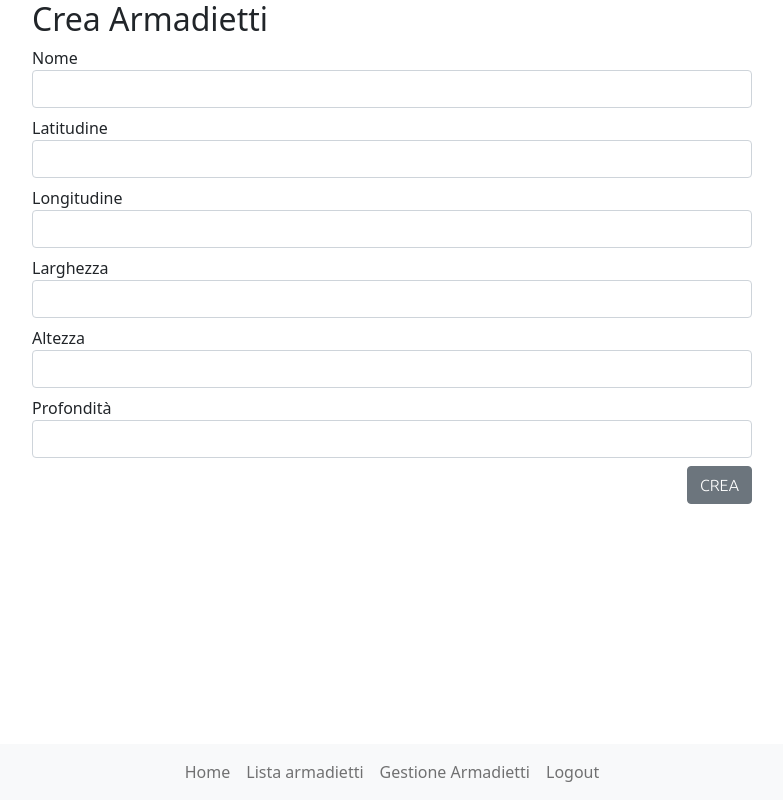
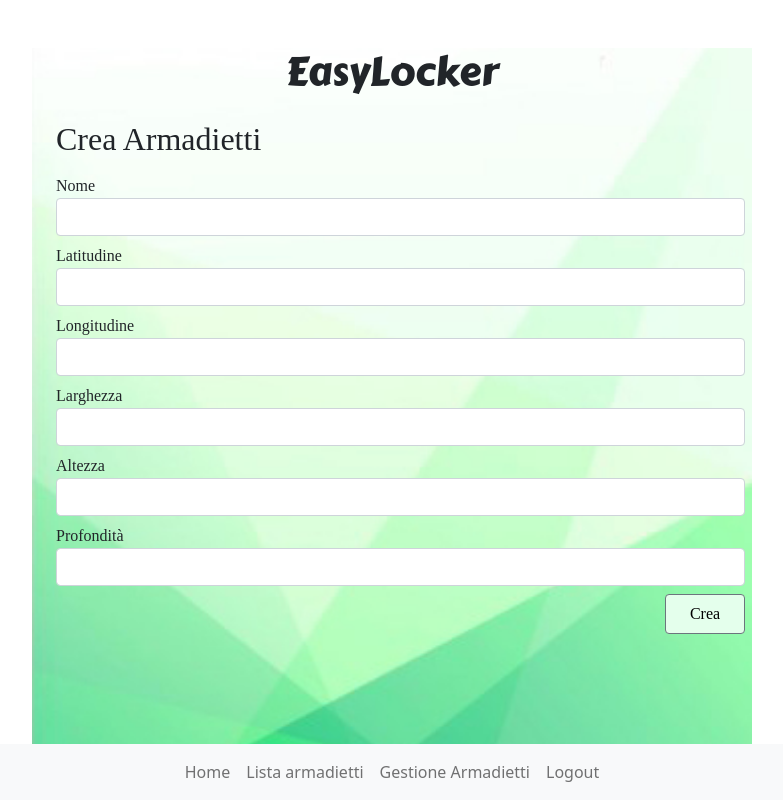
Before and after one commit to EasyLocker/web, a Vue app: page /createLocker in a window 1280 px wide. Shown: the whole page, without its empty margins (248-1031 px from the left). Built offline with nearby package versions, Linux system fonts and the light colour scheme; sample sign-in values are in the browser's storage; a web font is replaced by a local one.

Commit message:
Complete lockers management and creation and viewLayout refactor

```diff
--- a/package.json
+++ b/package.json
@@ -30,6 +30,7 @@
     "eslint": "^8.5.0",
     "eslint-plugin-vue": "^8.2.0",
     "prettier": "^2.5.1",
+    "sass": "^1.52.1",
     "typescript": "~4.6.3",
     "unplugin-vue-components": "^0.19.5",
     "vfonts": "^0.0.3",
--- a/src/App.vue
+++ b/src/App.vue
@@ -1,14 +1,16 @@
 <template>
+  <b-container :toast="{root: true}" fluid="sm" position="position-fixed"></b-container>
+
   <AppLayout/>
 
   <NavBar/>
 </template>
 
 <script setup lang="ts">
-import AppLayout from "@/components/AppLayout.vue";
 import {useAuthStore} from "@/stores/auth";
 import {updateHeaders} from "@/plugins/axios";
 import type {StateTree} from "pinia";
+import AppLayout from "@/components/AppLayout.vue";
 
 const auth = useAuthStore();
 auth.$subscribe((state: StateTree) => {
--- a/src/components/AppLayout.vue
+++ b/src/components/AppLayout.vue
@@ -6,7 +6,7 @@
 
 <script lang="ts">
 export default {
-  name: "AppLayout"
+  name: "AppLayout",
 }
 </script>
 
--- a/src/components/ViewLayout.vue
+++ b/src/components/ViewLayout.vue
@@ -1,19 +1,21 @@
 <template>
-  <div class="w-100 bg-easylocker overflow-hidden" :style="`background-image: url(${background})`">
+    <div class="w-100 bg-easylocker font" :style="`background-image: url(${background})`">
 
-    <div class="title-font p-5 text-center">
+      <div class="title-font mt-5 mb-4 text-center">
         <h1>EasyLocker</h1>
         <slot name="subtitle"></slot>
       </div>
 
       <div>
         <div>
-        <h4 class="font-1 ms-3">{{ title }}</h4>
+          <h2 class="font mx-2 mx-sm-4">{{ title }}</h2>
         </div>
 
-      <div class="w-100 h-auto overflow-hidden my-4">
-        <div class="books-buttons">
-          <slot></slot>
+        <div class="w-100 overflow-hidden my-3">
+          <div class="content">
+            <div class="mx-2 mx-sm-4">
+              <slot/>
+            </div>
           </div>
         </div>
 
@@ -46,11 +48,27 @@ export default defineComponent({
 })
 </script>
 
-//Does not work
-<style scoped>
+<style scoped lang="scss">
+$height: calc(95vh - 56px);
+
 .bg-easylocker {
-  height: 100vh;
+  height: $height;
   background-size: cover;
   background-position: center;
 }
+
+.content {
+  //width: 100%;
+  height: 65vh;
+  overflow-y: scroll;
+  margin-right: -17px;
+  //padding-right: -20px; /* Increase/decrease this value for cross-browser compatibility */
+  //box-sizing: content-box; /* So the width will be 100% + 17px */
+  //-moz-box-sizing: content-box;
+  //-webkit-box-sizing: content-box;
+}
+
+.font{
+  font-family: "Adobe Caslon Pro";
+}
 </style>
--- a/src/main.ts
+++ b/src/main.ts
@@ -1,6 +1,6 @@
 import { createApp } from "vue";
 import { createPinia } from "pinia";
-import {BootstrapVue3} from "bootstrap-vue-3";
+import {BootstrapVue3, BToastPlugin} from "bootstrap-vue-3";
 import { FontAwesomeIcon } from '@fortawesome/vue-fontawesome';
 // @ts-ignore
 
@@ -17,6 +17,7 @@ const app = createApp(App);
 app.use(createPinia());
 app.use(router);
 app.use(BootstrapVue3);
+app.use(BToastPlugin);
 app.component('font-awesome-icon', FontAwesomeIcon)
 
 app.config.globalProperties.$http = axiosInstance
--- a/src/views/CreateLockerView.vue
+++ b/src/views/CreateLockerView.vue
@@ -1,78 +1,89 @@
 <template>
-<div>
-  <h2>Crea Armadietti</h2>
-
+  <ViewLayout title="Crea Armadietti" background="../../immagini/bkge_verde.jpg">
     <b-form>
-    <div class="mb-2">
+      <div class="mb-2 font">
         <span>Nome</span>
-      <b-form-input required v-model="locker.name" />
+        <b-form-input required v-model="locker.name"/>
       </div>
 
-    <div class="mb-2">
+      <div class="mb-2 font">
         <span>Latitudine</span>
-      <b-form-input v-model="locker.latitude" />
+        <b-form-input v-model="locker.latitude"/>
       </div>
 
-    <div class="mb-2">
+      <div class="mb-2 font">
         <span>Longitudine</span>
-      <b-form-input v-model="locker.longitude" />
+        <b-form-input v-model="locker.longitude"/>
       </div>
 
-    <div class="mb-2">
+      <div class="mb-2 font">
         <span>Larghezza</span>
-      <b-form-input v-model="locker.width" />
+        <b-form-input v-model="locker.width"/>
       </div>
 
-    <div class="mb-2">
+      <div class="mb-2 font">
         <span>Altezza</span>
-      <b-form-input v-model="locker.height" />
+        <b-form-input v-model="locker.height"/>
       </div>
 
-    <div class="mb-2">
+      <div class="mb-2 font">
         <span>Profondità</span>
-      <b-form-input v-model="locker.depth" />
+        <b-form-input v-model="locker.depth"/>
       </div>
 
-    <b-button class="float-end" @click.prevent="createLocker">CREA</b-button>
+      <b-button class="float-end button" @click.prevent="createLocker">Crea</b-button>
     </b-form>
-
-
-</div>
+  </ViewLayout>
 </template>
 
-<script lang="ts">
-import {defineComponent} from "vue";
+<script lang="ts" setup>
 import {BButton, BForm, BFormInput} from "bootstrap-vue-3";
 import {useAuthStore} from "@/stores/auth";
-import {ref} from "vue";
+import {useToast} from 'bootstrap-vue-3';
+import axiosInstance from "@/plugins/axios";
+import {useRouter} from "vue-router";
 
-export default defineComponent({
-  name: "CreateLockerView",
-  components: {BButton, BFormInput, BForm},
-  setup() {
-    // eslint-disable-next-line no-undef
 const auth = useAuthStore();
-    return {
-      auth,
-      locker: ref({
+const toast = useToast();
+const router = useRouter();
+
+const locker = {
   name: '',
   latitude: '',
   longitude: '',
   width: '',
   height: '',
   depth: '',
-      }),
-    };
-  },
-  methods: {
-    async createLocker() {
+}
 
+async function createLocker() {
+  try {
+    const res = await axiosInstance.post('lockers', locker);
+    console.log(res);
+    toast?.success({
+      title: 'Armadietto registrato correttamente'
+    })
+    await router.push('lockersManagement')
+  } catch (e) {
+    console.log(e);
   }
 }
-})
 
 </script>
 
 <style scoped>
 
+.button {
+  font-family: "Adobe Caslon Pro";
+  text-align: center;
+  width: 80px;
+  height: 40px;
+  color: black;
+  background-color: #E4FFEC;
+}
+
+.font {
+  font-family: "Adobe Caslon Pro";
+}
+
 </style>
--- a/src/views/HomeView.vue
+++ b/src/views/HomeView.vue
@@ -28,15 +28,7 @@ import IconDocumentation from "@/components/old_components/icons/IconDocumentati
 const auth = useAuthStore();
 </script>
 
-<style>
-
-.books-buttons {
-  width: 100%;
-  height: 100%;
-  overflow-y: scroll;
-  padding-right: 20px; /* Increase/decrease this value for cross-browser compatibility */
-  box-sizing: content-box; /* So the width will be 100% + 17px */
-}
+<style scoped>
 
 .font-1 {
   font-family: "Adobe Caslon Pro";
--- a/src/views/LockersManagementView.vue
+++ b/src/views/LockersManagementView.vue
@@ -1,26 +1,26 @@
 <template>
+<ViewLayout title="Gestione armadietti" background="../../immagini/bkge_verde.jpg" :buttons="['Crea']">
+<!--  <h2 class="font mx-4"></h2>-->
 
-  <h2>Gestione armadietti </h2>
-
-  <div class="align-content-center">
-    <b-button href="/createLocker" >CREA</b-button>
-  </div>
+<!--  <div class="text-center">-->
+<!--    <b-button href="/createLocker" class="button" >Crea</b-button>-->
+<!--  </div>-->
 
   <LockerButton v-for="locker in lockers" v-bind:key="locker._id" :name="locker.name"></LockerButton>
 
 
-
-
+</ViewLayout>
 </template>
 
 <script lang="ts">
 import {defineComponent} from "vue";
 import {BButton} from "bootstrap-vue-3";
 import axiosInstance from "@/plugins/axios";
+import ViewLayout from "@/components/ViewLayout.vue";
 
 export default defineComponent({
   name: "LockersManagementView",
-  components: {BButton},
+  components: {ViewLayout, BButton},
 
   data () {
     return {
@@ -53,6 +53,16 @@ export default defineComponent({
 
 </script>
 
-<style scoped>
+<style scoped lang="scss">
+
+.button{
+  color: black;
+  background-color: #91FCAC;
+  @extend .font;
+}
+
+.font{
+  font-family: "Adobe Caslon Pro";
+}
 
 </style>
```
Also changed, not shown: immagini/bkge_verde.jpg (added), 1 other file (tests, documents, lock files or other folders). Lines whose indentation alone changed are shown as unchanged.
